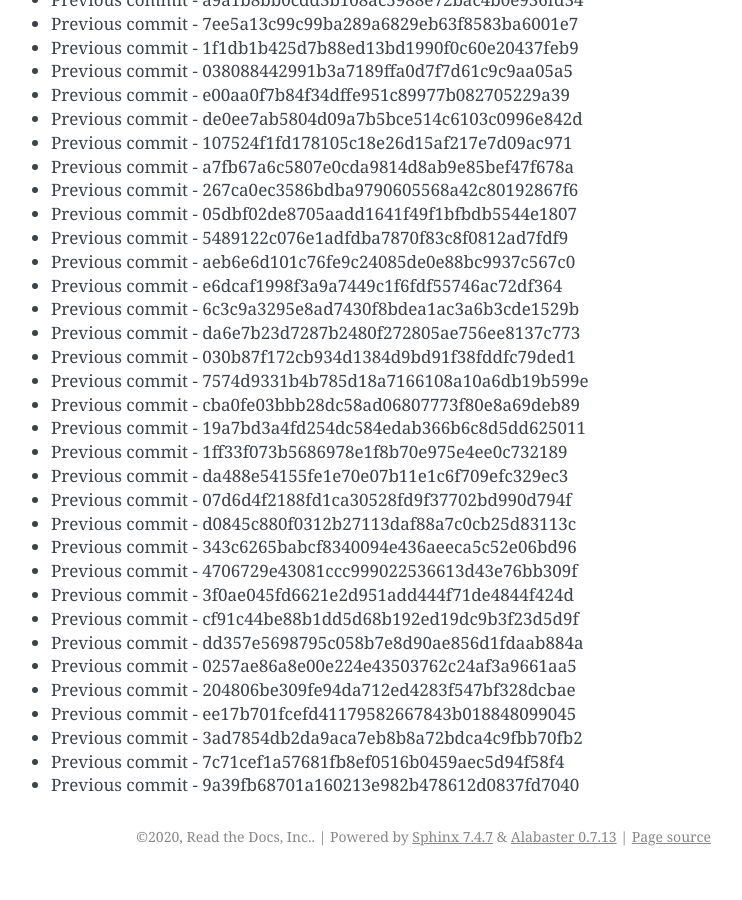
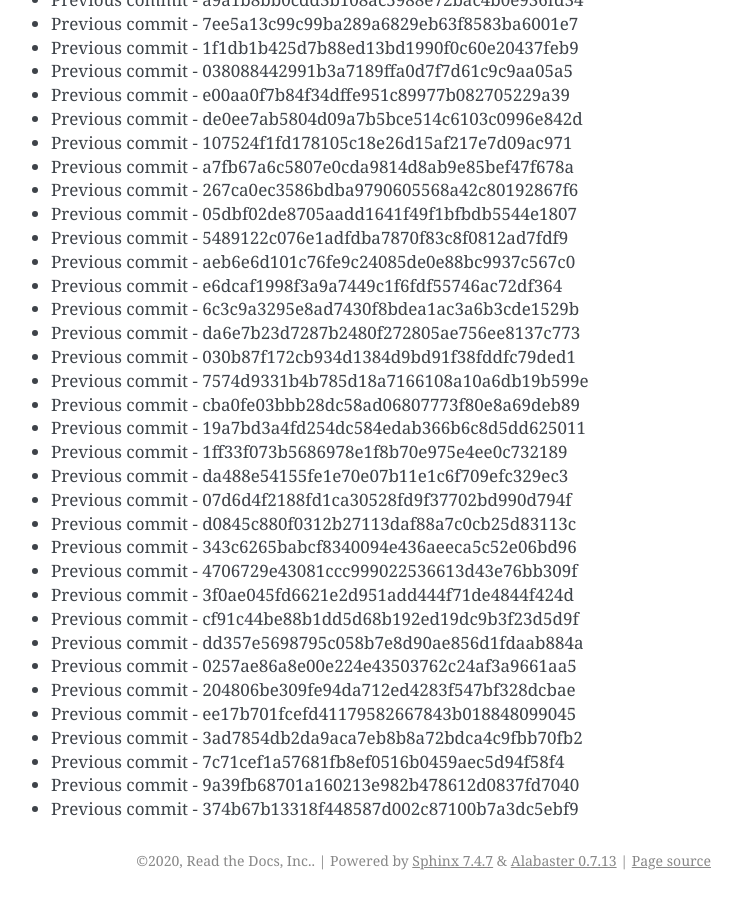
Before and after one commit to readthedocs/rtd-git-stresstest, a Sphinx documentation site: the page built from docs/updates.rst, in a window 1280 px wide and 900 px high, scrolled down 58934 px. Shown: the whole window, without its empty margins (399-1141 px from the left). Built offline with Sphinx 7.4.7, drawn with Linux system fonts in a browser that asks for light colours; before the commit the page ends 59810 px from its top, so only the background shows below that.

Commit message:
Generating commit from previous: 374b67b13318f448587d002c87100b7a3dc5ebf9

```diff
--- a/docs/updates.rst
+++ b/docs/updates.rst
@@ -2508,3 +2508,4 @@ It can be tested for any performance characteristics.
 * Previous commit - 3ad7854db2da9aca7eb8b8a72bdca4c9fbb70fb2
 * Previous commit - 7c71cef1a57681fb8ef0516b0459aec5d94f58f4
 * Previous commit - 9a39fb68701a160213e982b478612d0837fd7040
+* Previous commit - 374b67b13318f448587d002c87100b7a3dc5ebf9
```
